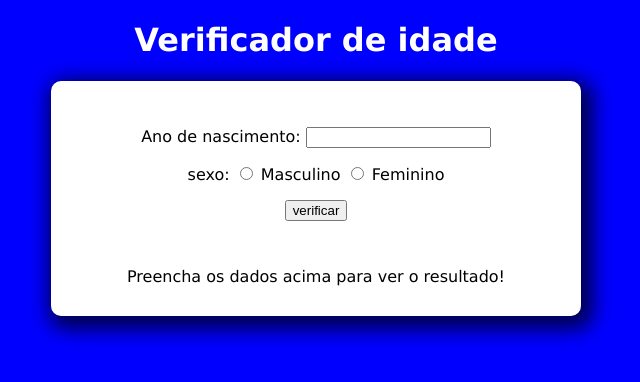
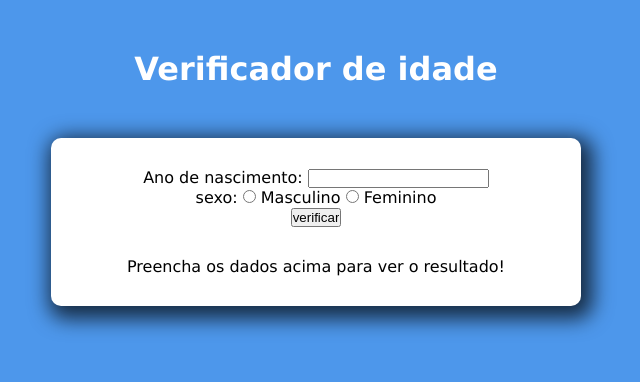
Before and after one commit to gabrielribeirobr/verificador-de-idade, a plain HTML site: page index.html in a window 1280 px wide. Shown: the whole page, without its empty margins (324-964 px from the left). Drawn offline with Linux system fonts and the light colour scheme.

Commit message:
fix(body) position of section

```diff
--- a/script.js
+++ b/script.js
@@ -45,7 +45,7 @@ function verificar() {
             }
         }
         result.style.textAlign = 'center';
-        result.innerHTML = `Detectamos ${genero} com ${idade}`;
+        result.innerHTML = `Detectamos ${genero} com ${idade} anos`;
         result.appendChild(img);
     }
 }
--- a/style.css
+++ b/style.css
@@ -1,11 +1,23 @@
+* {
+    padding: 0px;
+    margin: 0px;
+}
+
 body {
-    background-color: blue;
+    align-items: center;
+    background-color: rgb(77, 151, 235);
     font-family: Verdana, Geneva, Tahoma, sans-serif;
 }
 
 header {
     text-align: center;
     color: white;
+    margin: 50px;
+}
+
+h1 {
+    font-size: 32px;
+    gap: 20px;
 }
 
 #msg {
@@ -23,6 +35,8 @@ div {
 }
 
 section {
+    display: flex;
+    flex-direction: column;
     text-align: center;
     background-color: white;
     padding: 15px;
```
Also changed, not shown: index.html (+1 -0 lines).
